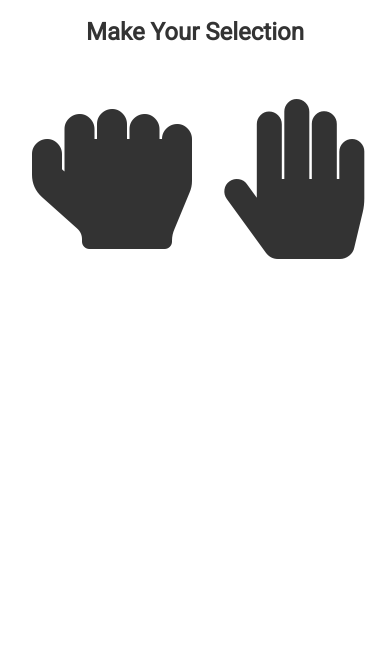
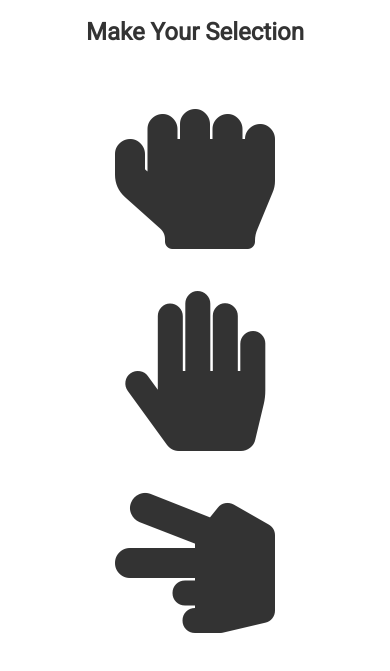
Before and after one commit to Makhmudjon1997/rock-paper-scissors, a plain HTML site: page index.html in a window 390 px wide. Shown: the part 117-788 px from the top of the page. Drawn offline with Linux system fonts and the light colour scheme.

Commit message:
update style.css

```diff
--- a/style.css
+++ b/style.css
@@ -145,6 +145,13 @@ body {
   }
 }
 
+@media(max-width: 590px){
+  .choices{
+    display: flex;
+    flex-direction: column;
+  }
+}
+
 @media (max-width: 500px) {
   .choice {
     font-size: 80px;
```
